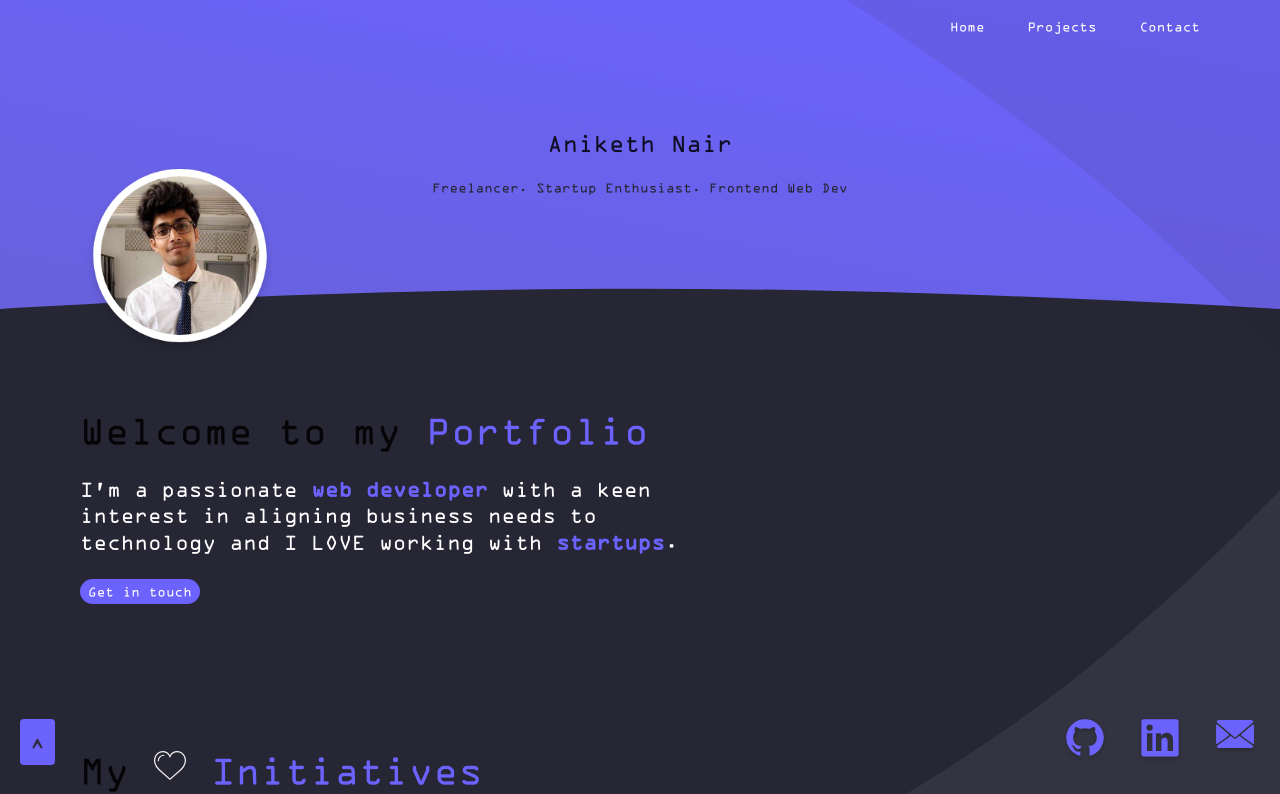
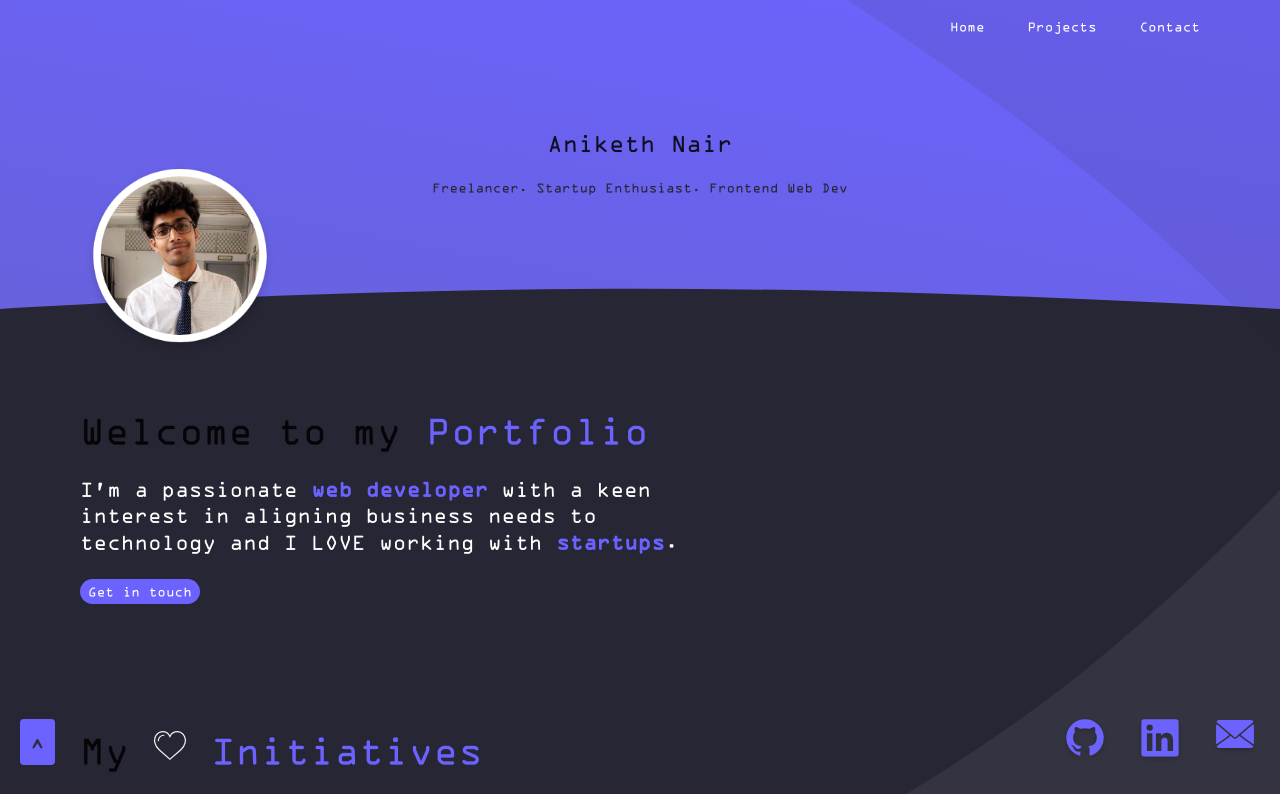
Before and after one commit to Takhine/portfolio, a React (Create React App) app: page / in a window 1280 px wide. Shown: the top 794 px of the page. Built offline with nearby package versions, Linux system fonts and the light colour scheme.

Commit message:
Margin Fix

```diff
--- a/src/static/styles/pages/_home.scss
+++ b/src/static/styles/pages/_home.scss
@@ -93,8 +93,7 @@
     color: white;
     font-weight: $regular-font;
     min-height: 40vh;
-    position: relative;
-    top: -20px;
+    margin-top: -20px;
     b{
         color: $primary-purple;
     }
```
